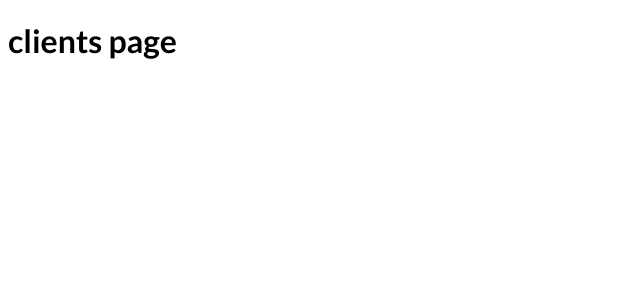
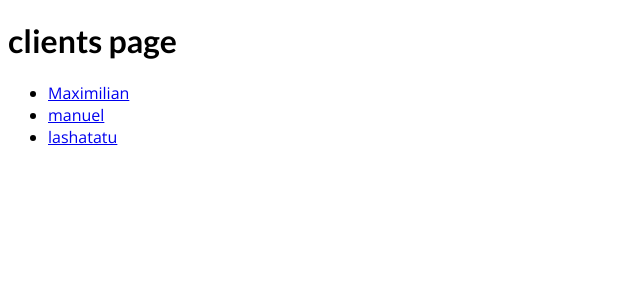
Before and after one commit to lashatatu/nextjs-course-start, a Next.js app: page /clients in a window 1280 px wide. Shown: the top 300 px of the page, without its empty margins (0-640 px from the left). Built offline with nearby package versions, Linux system fonts and the light colour scheme.

Commit message:
63 programatically

```diff
--- a/pages/clients/index.js
+++ b/pages/clients/index.js
@@ -1,9 +1,33 @@
-import React from 'react';
+import Link from 'next/link';
 
 function ClientsPage (props) {
+	const clients = [
+		{
+			id: 'max',
+			name: 'Maximilian'
+		},
+		{
+			id: 'manu',
+			name: 'manuel'
+		},
+		{
+			id: 'lasha',
+			name: 'lashatatu'
+		}
+	];
 	return (
 		 <div>
 			 <h1>clients page</h1>
+			 <ul>
+				 {clients.map(client =>
+						<li key={client.id}>
+							<Link
+								 href={{
+									 pathname: '/clients/[id]',
+									 query: {id: client.id}
+								 }}>{client.name}</Link>
+						</li>)}
+			 </ul>
 		 </div>
 	);
 }
```
